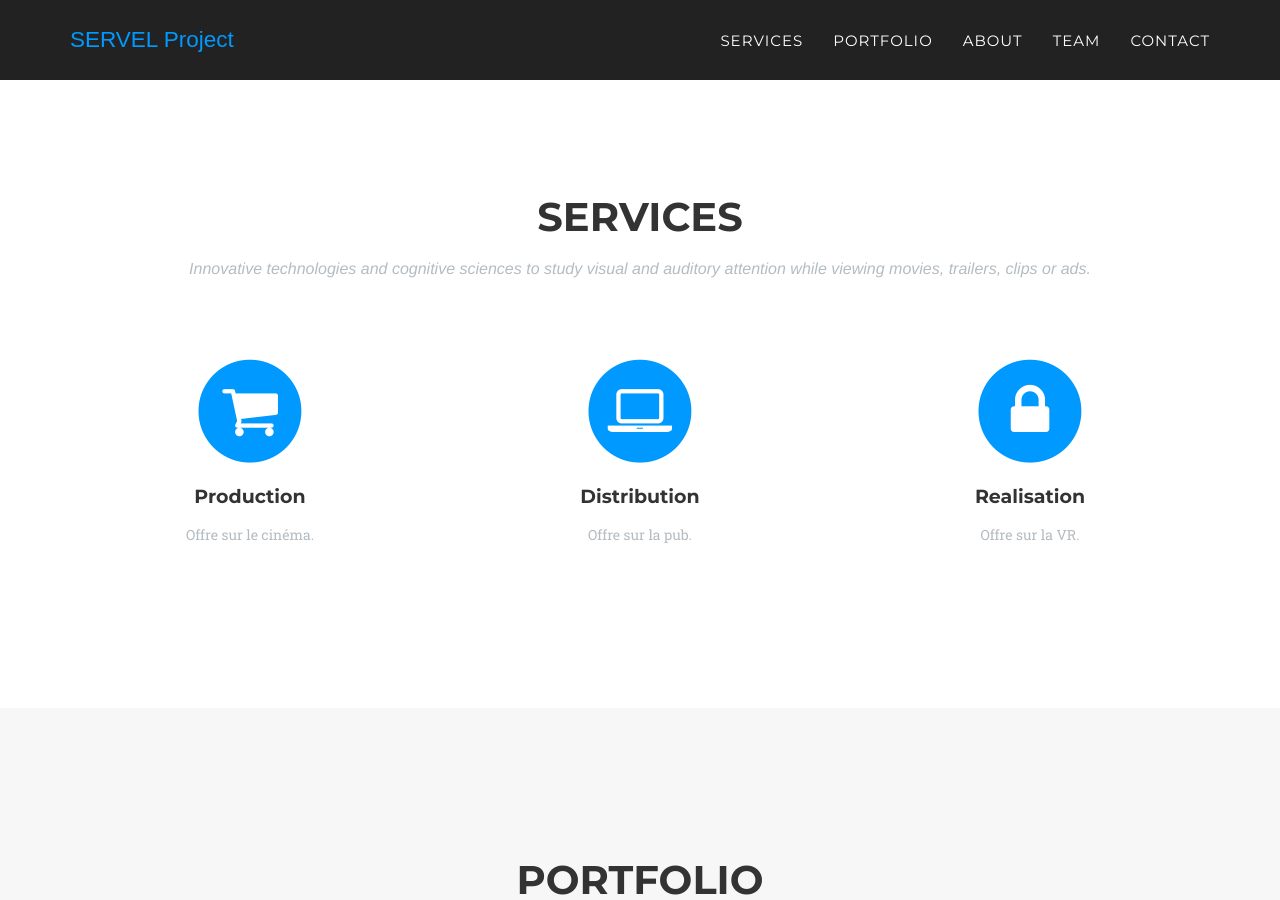
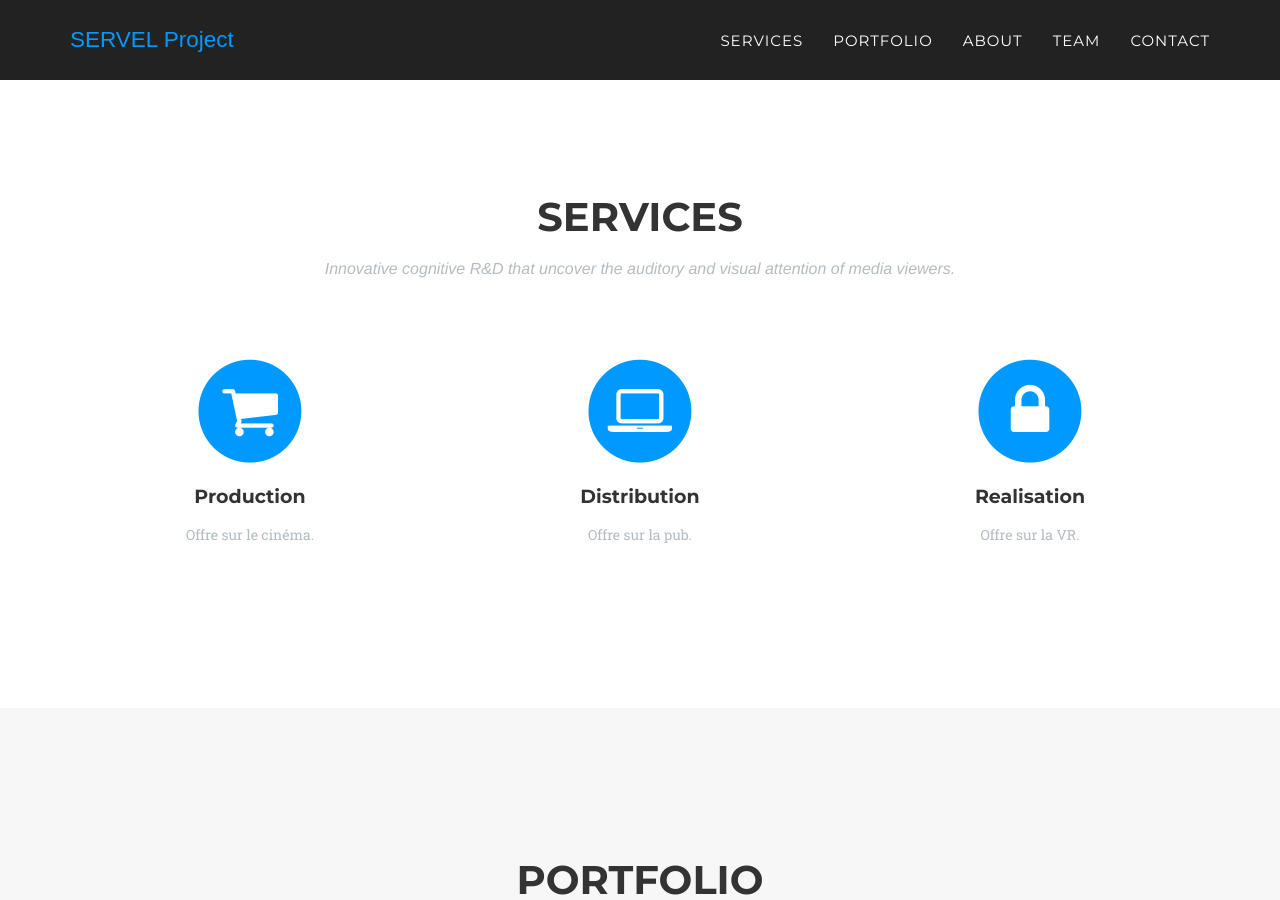
Before and after one commit to servelproject/servel-technologies.io, a Jekyll site: the page built from _posts/2014-07-16-project-3.markdown, in a window 1280 px wide and 900 px high, scrolled down 788 px. Built offline with Jekyll 4.4.1, drawn with Linux system fonts in a browser that asks for light colours; some web fonts are replaced.

Commit message:
tagline added

```diff
--- a/_includes/services.html
+++ b/_includes/services.html
@@ -4,7 +4,7 @@
             <div class="row">
                 <div class="col-lg-12 text-center">
                     <h2 class="section-heading">Services</h2>
-                    <h3 class="section-subheading text-muted">Innovative technologies and cognitive sciences to study visual and auditory attention while viewing movies, trailers, clips or ads.</h3>
+                    <h3 class="section-subheading text-muted">Innovative cognitive R&D that uncover the auditory and visual attention of media viewers.</h3>
                 </div>
             </div>
             <div class="row text-center">
```
Also changed, not shown: 7 other files.
